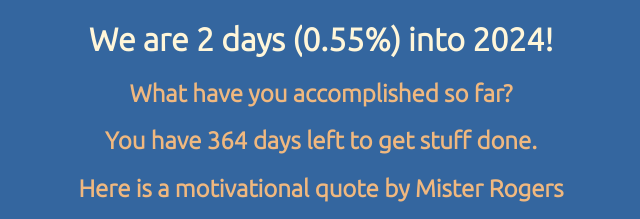
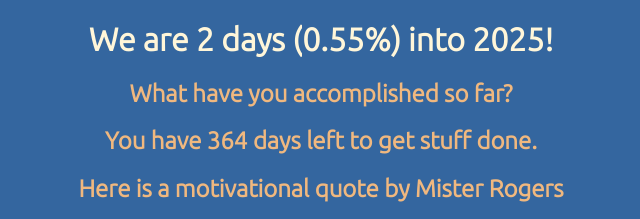
Before and after one commit to EricqyHan/PercentYear, a website: page index.html in a window 1280 px wide. Shown: the top 219 px of the page, 319-959 px from the left. Drawn offline with Linux system fonts and the light colour scheme.

Commit message:
change year to 2025 from 2024

```diff
--- a/index.html
+++ b/index.html
@@ -17,7 +17,7 @@
 
 <body>
    <nav>
-      <h1>We are <span class="day"></span> days (<span class="completion"></span>%) into 2024!</h1>
+      <h1>We are <span class="day"></span> days (<span class="completion"></span>%) into 2025!</h1>
    </nav>
 
    <section>
```
